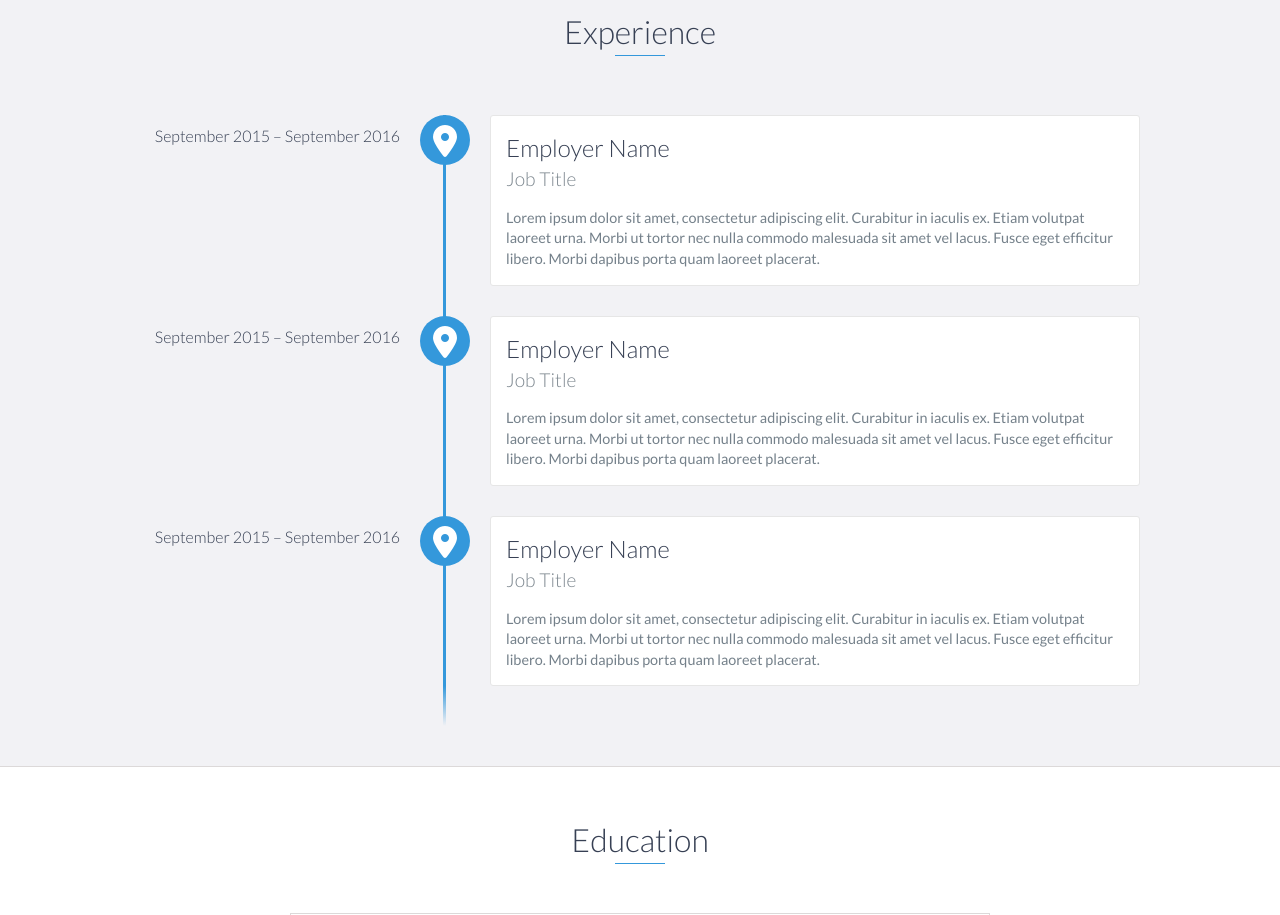
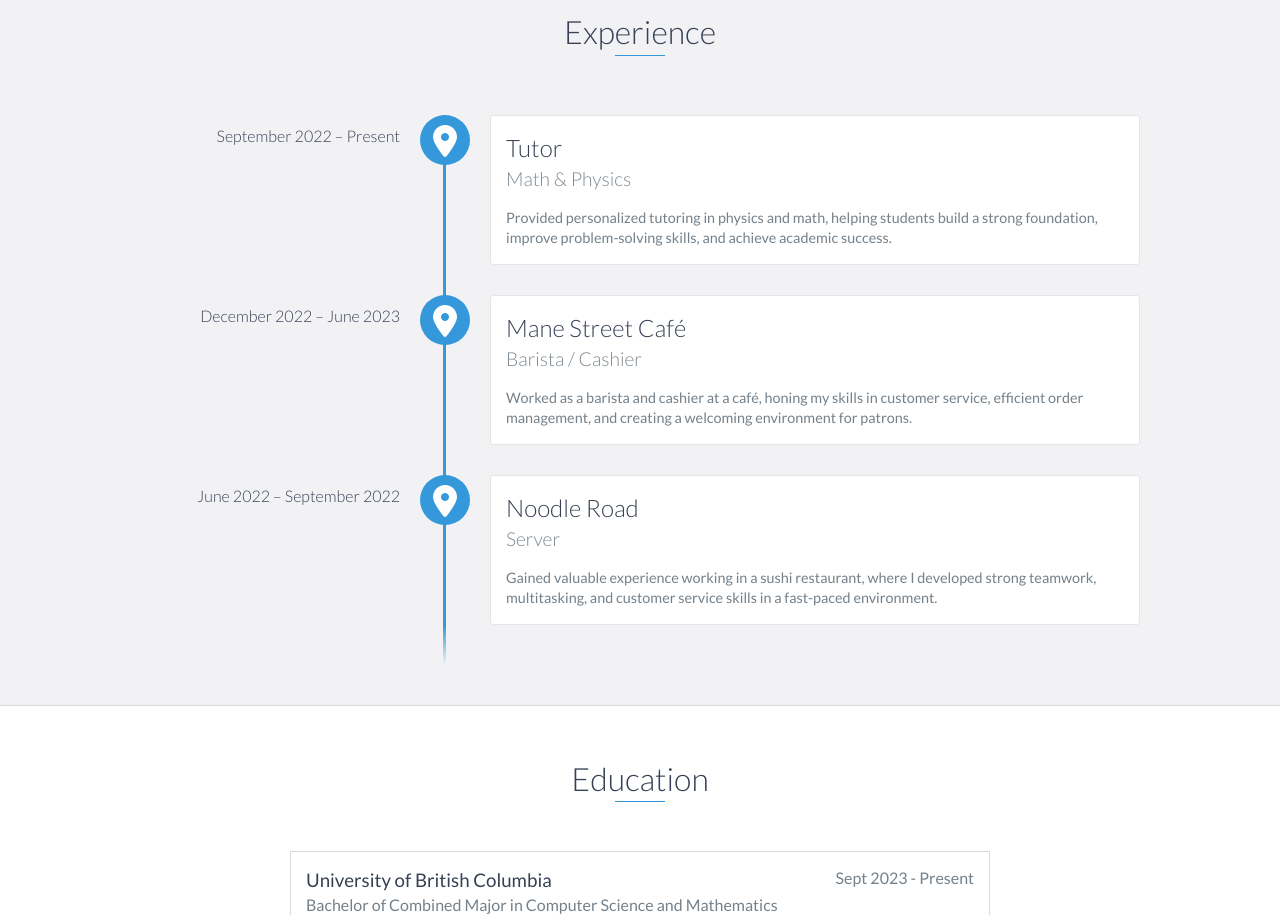
Before and after one commit to anderpudding/sungjunlee.github.io, a plain HTML site: page index.html in a window 1280 px wide. Shown: the part 1220-2135 px from the top of the page. Drawn offline with nearby package versions, Linux system fonts and the light colour scheme.

Commit message:
Update experience

```diff
--- a/index.html
+++ b/index.html
@@ -86,27 +86,27 @@
     <div id="experience" class="background-alt">
         <h2 class="heading">Experience</h2>
         <div id="experience-timeline">
-            <div data-date="September 2015 – September 2016">
-                <h3>Employer Name</h3>
-                <h4>Job Title</h4>
+            <div data-date="September 2022 – Present">
+                <h3>Tutor</h3>
+                <h4>Math & Physics</h4>
                 <p>
-                    Lorem ipsum dolor sit amet, consectetur adipiscing elit. Curabitur in iaculis ex. Etiam volutpat laoreet urna. Morbi ut tortor nec nulla commodo malesuada sit amet vel lacus. Fusce eget efficitur libero. Morbi dapibus porta quam laoreet placerat.
+                    Provided personalized tutoring in physics and math, helping students build a strong foundation, improve problem-solving skills, and achieve academic success.
                 </p>
             </div>
 
-            <div data-date="September 2015 – September 2016">
-                <h3>Employer Name</h3>
-                <h4>Job Title</h4>
+            <div data-date="December 2022 – June 2023">
+                <h3>Mane Street Café</h3>
+                <h4>Barista / Cashier</h4>
                 <p>
-                    Lorem ipsum dolor sit amet, consectetur adipiscing elit. Curabitur in iaculis ex. Etiam volutpat laoreet urna. Morbi ut tortor nec nulla commodo malesuada sit amet vel lacus. Fusce eget efficitur libero. Morbi dapibus porta quam laoreet placerat.
+                    Worked as a barista and cashier at a café, honing my skills in customer service, efficient order management, and creating a welcoming environment for patrons.
                 </p>
             </div>
 
-            <div data-date="September 2015 – September 2016">
-                <h3>Employer Name</h3>
-                <h4>Job Title</h4>
+            <div data-date="June 2022 – September 2022">
+                <h3>Noodle Road</h3>
+                <h4>Server</h4>
                 <p>
-                    Lorem ipsum dolor sit amet, consectetur adipiscing elit. Curabitur in iaculis ex. Etiam volutpat laoreet urna. Morbi ut tortor nec nulla commodo malesuada sit amet vel lacus. Fusce eget efficitur libero. Morbi dapibus porta quam laoreet placerat.
+                    Gained valuable experience working in a sushi restaurant, where I developed strong teamwork, multitasking, and customer service skills in a fast-paced environment.
                 </p>
             </div>
         </div>
```
